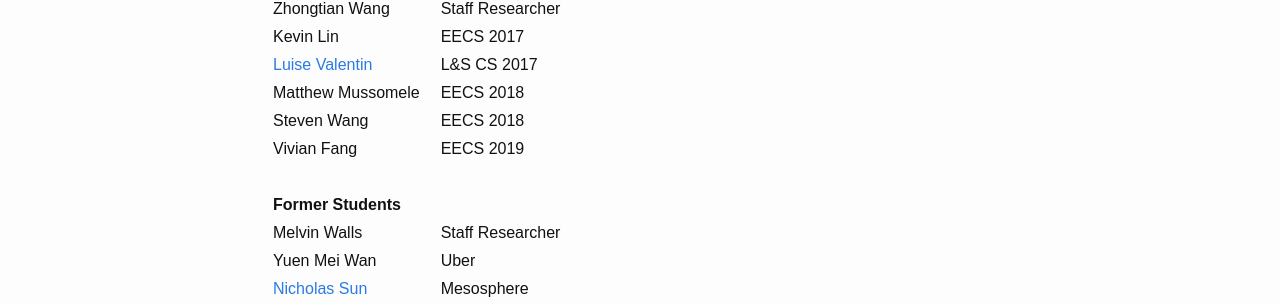
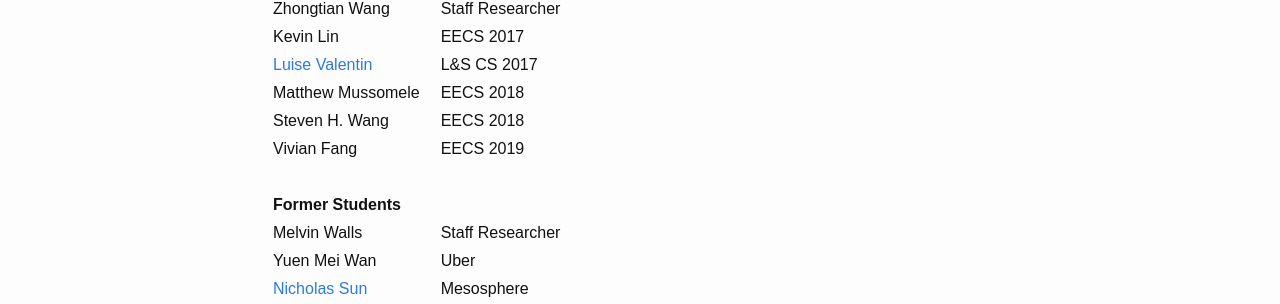
Before and after one commit to ejj/ejj.github.io, a Jekyll site: the page built from students.md, in a window 1280 px wide. Shown: the part 347-651 px from the top of the page. Built offline with Jekyll 4.4.1, drawn with Linux system fonts in a browser that asks for light colours.

Commit message:
Add initial

```diff
--- a/students.md
+++ b/students.md
@@ -13,7 +13,7 @@ or Distributed Systems, send me an email!
 | Kevin Lin ||| EECS 2017 |
 | [Luise Valentin](https://www.linkedin.com/in/luisevalentinrygaard) ||| L&S CS 2017 |
 | Matthew Mussomele ||| EECS 2018 |
-| Steven Wang ||| EECS 2018 |
+| Steven H. Wang ||| EECS 2018 |
 | Vivian Fang ||| EECS 2019 |
 |||||
 |**Former Students**||||
```
